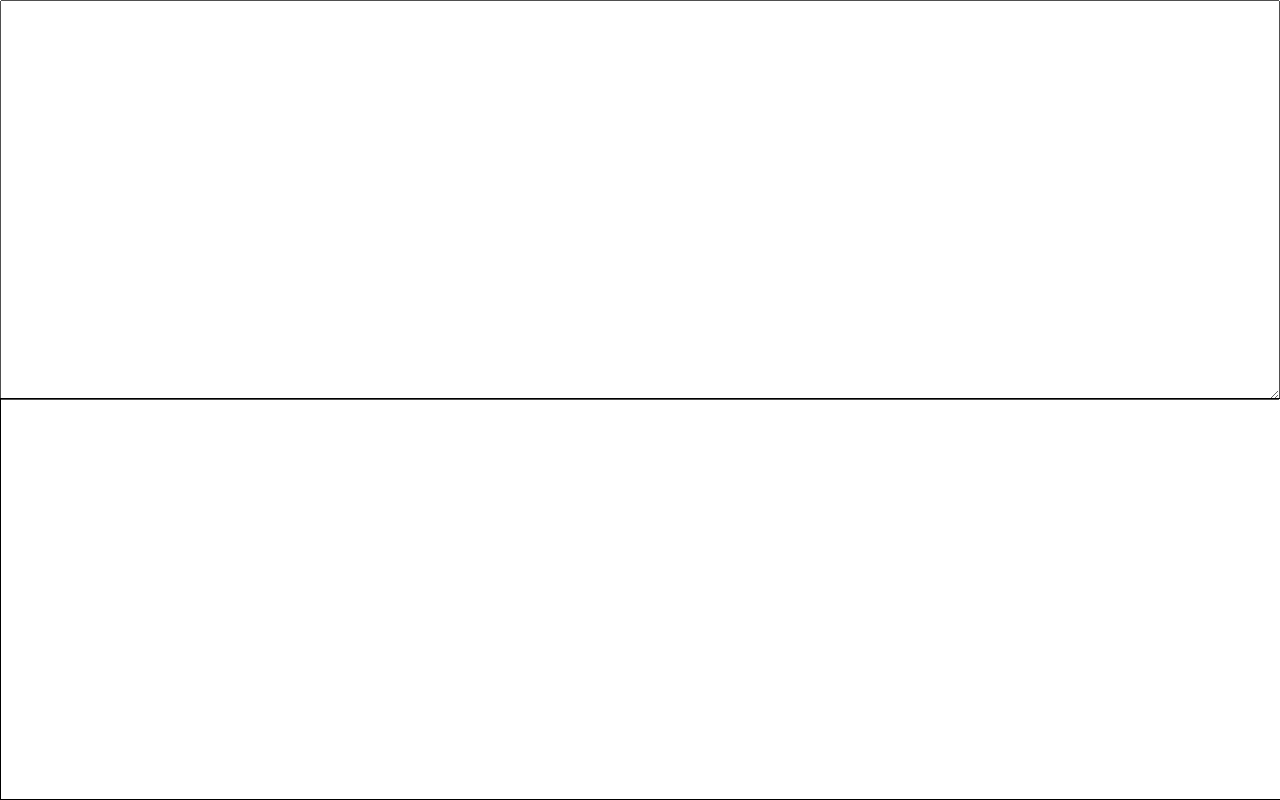
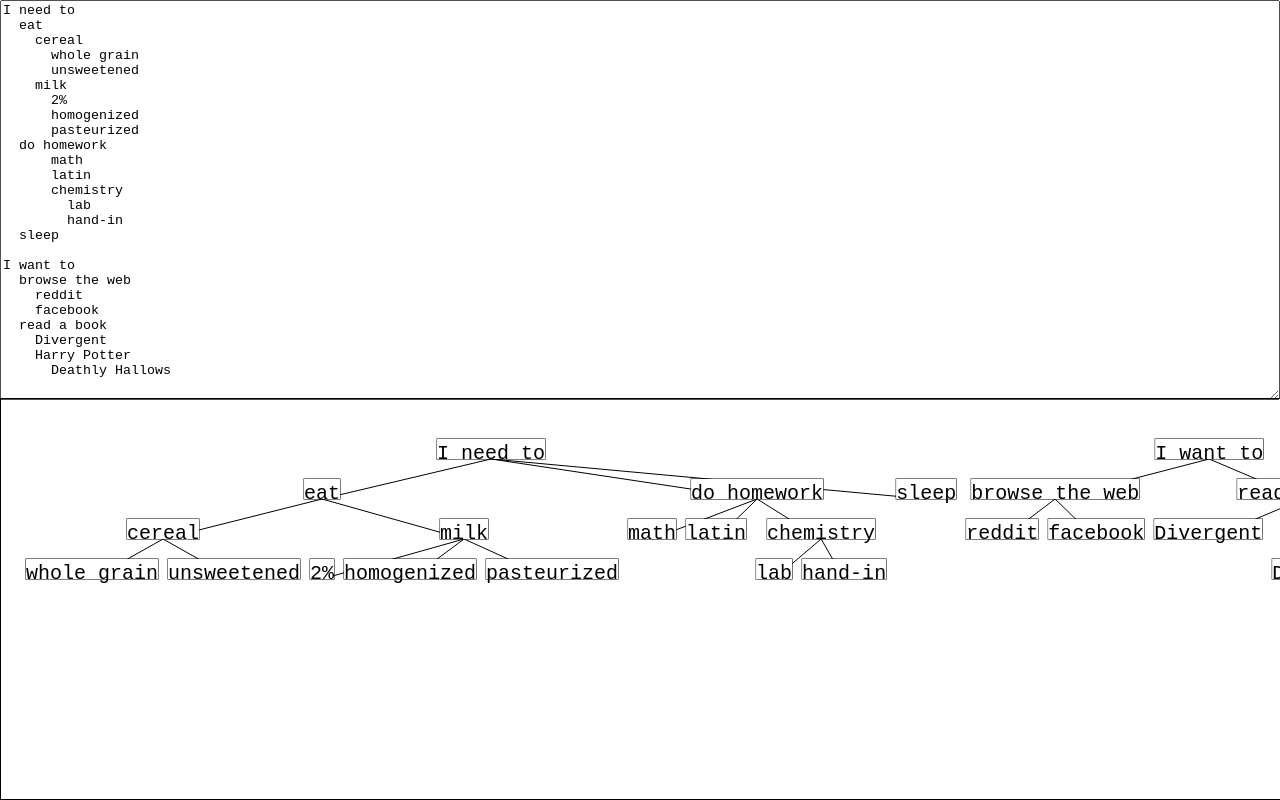
Before and after one commit to dabbler0/drawtree, a plain HTML site: page index.html in a window 1280 px wide. Drawn offline with Linux system fonts and the light colour scheme.

Commit message:
Update example

```diff
--- a/index.html
+++ b/index.html
@@ -25,10 +25,37 @@ window.onload = function() {
     tree = tabdown.parse(input.value);
     tree.draw(ctx);
   });
+
+  tabdown.parse(input.value).draw(ctx);
 };
 </script>
 <body>
 <textarea id="input">
+I need to
+  eat
+    cereal
+      whole grain
+      unsweetened
+    milk
+      2%
+      homogenized
+      pasteurized
+  do homework
+      math
+      latin
+      chemistry
+        lab
+        hand-in
+  sleep
+
+I want to
+  browse the web
+    reddit
+    facebook
+  read a book
+    Divergent
+    Harry Potter
+      Deathly Hallows
 </textarea>
 <canvas id="canvas"></canvas>
 </body>
```
